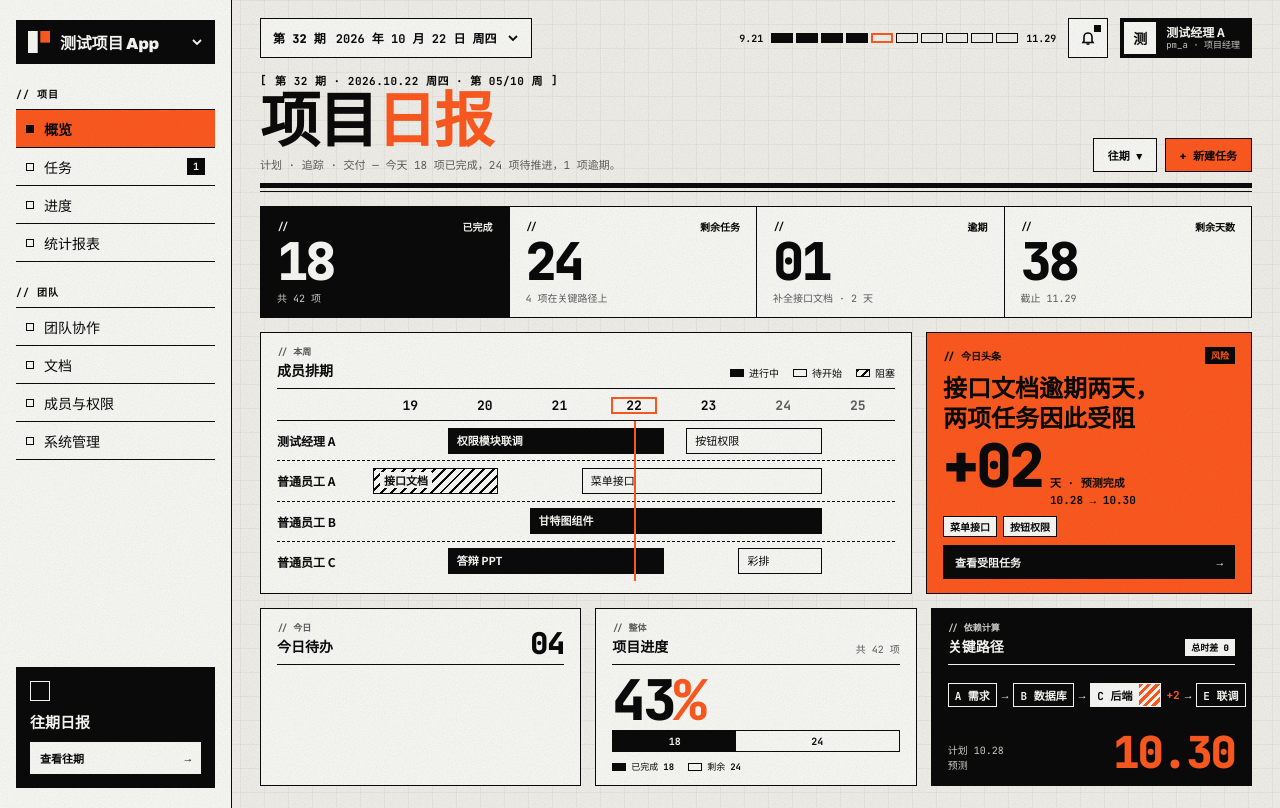
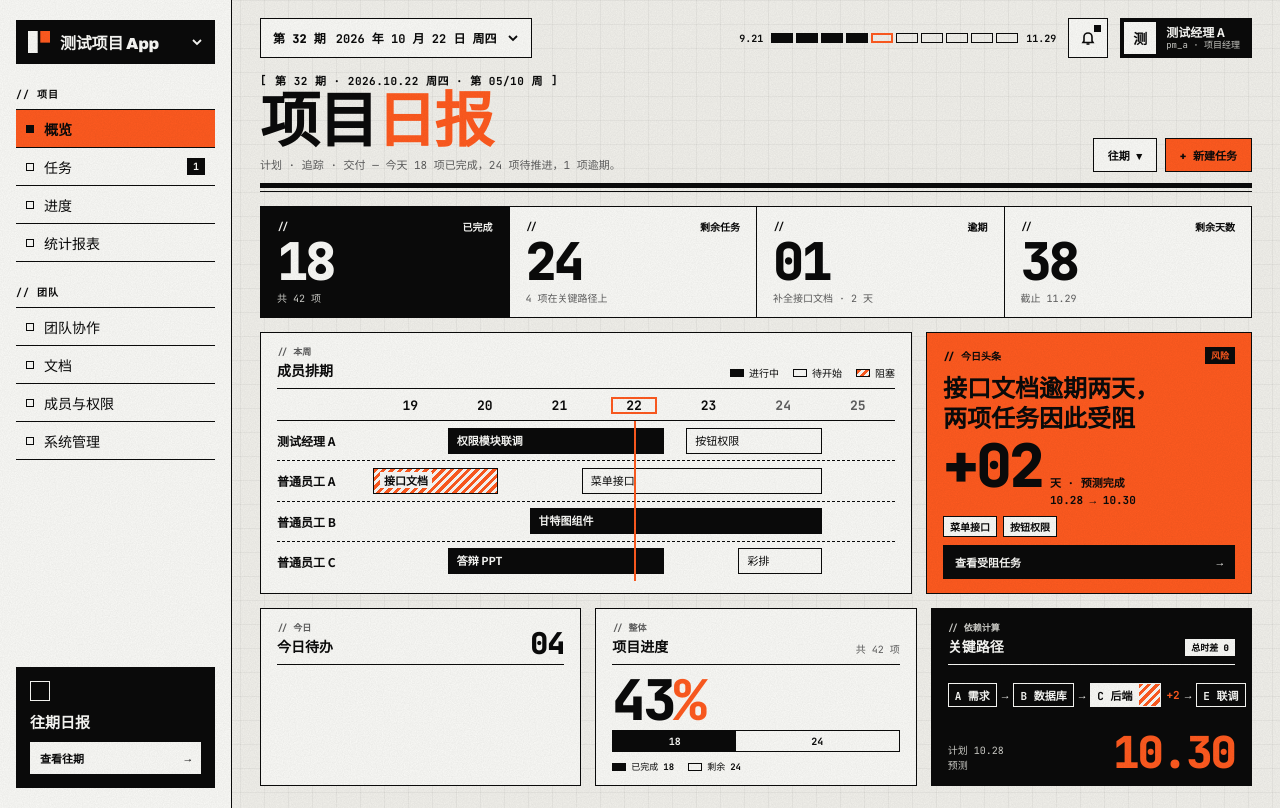
Before and after one commit to plmnbvcxz46/miniteam-pms, a React (Vite) app in the folder frontend/: page /#/overview in a window 1280 px wide. Built offline with nearby package versions, Linux system fonts and the light colour scheme.

Commit message:
style: 阻塞改橙色斜纹、已完成改虚线框，图例和卡片全局统一

```diff
--- a/frontend/src/pages/board/css/board-card.css
+++ b/frontend/src/pages/board/css/board-card.css
@@ -138,6 +138,7 @@ body.dragging * {
 }
 .col.done .card {
   border-width: 1px;
+  border-style: dashed;
 }
 .col.done .card .title {
   text-decoration: line-through;
--- a/frontend/src/pages/documents/css/document-revising.css
+++ b/frontend/src/pages/documents/css/document-revising.css
@@ -146,7 +146,7 @@
 }
 
 .trk .b.done {
-  border: 1px solid var(--ink);
+  border: 1px dashed var(--ink);
   background: transparent;
 }
 
--- a/frontend/src/styles/index.css
+++ b/frontend/src/styles/index.css
@@ -1,5 +1,5 @@
 /* Tako 版：左侧栏 + 顶栏 + 每页标题区（粗黑双色大字 + 刊头双线），内容装进黑框面板；1440x800 基准，缩放适配。
-   橙色规则：实心橙 = 风险 / 结论；橙色细框 = 现在；橙色斜线 = 预计超期；其余黑白。 */
+   橙色规则：实心橙 = 风险 / 结论；橙色细框 = 现在；橙色斜线 = 阻塞 / 逾期（未完成）；黑色虚线框 = 已完成；其余黑白。 */
 :root {
   --ground: #f2f1ec;
   --paper: #fafaf7;
@@ -16,8 +16,8 @@
   --mono: "JetBrains Mono", "Noto Sans SC", ui-monospace, monospace;
   --hatch: repeating-linear-gradient(
     135deg,
-    var(--ink) 0 2px,
-    var(--paper) 2px 7px
+    var(--signal) 0 3px,
+    var(--paper) 3px 6px
   );
   --over: repeating-linear-gradient(
     135deg,
@@ -783,7 +783,7 @@ main {
   background: var(--hatch);
 }
 .key.done {
-  border-width: 1px;
+  border-style: dashed;
 }
 .key.over {
   background: var(--over);
```
